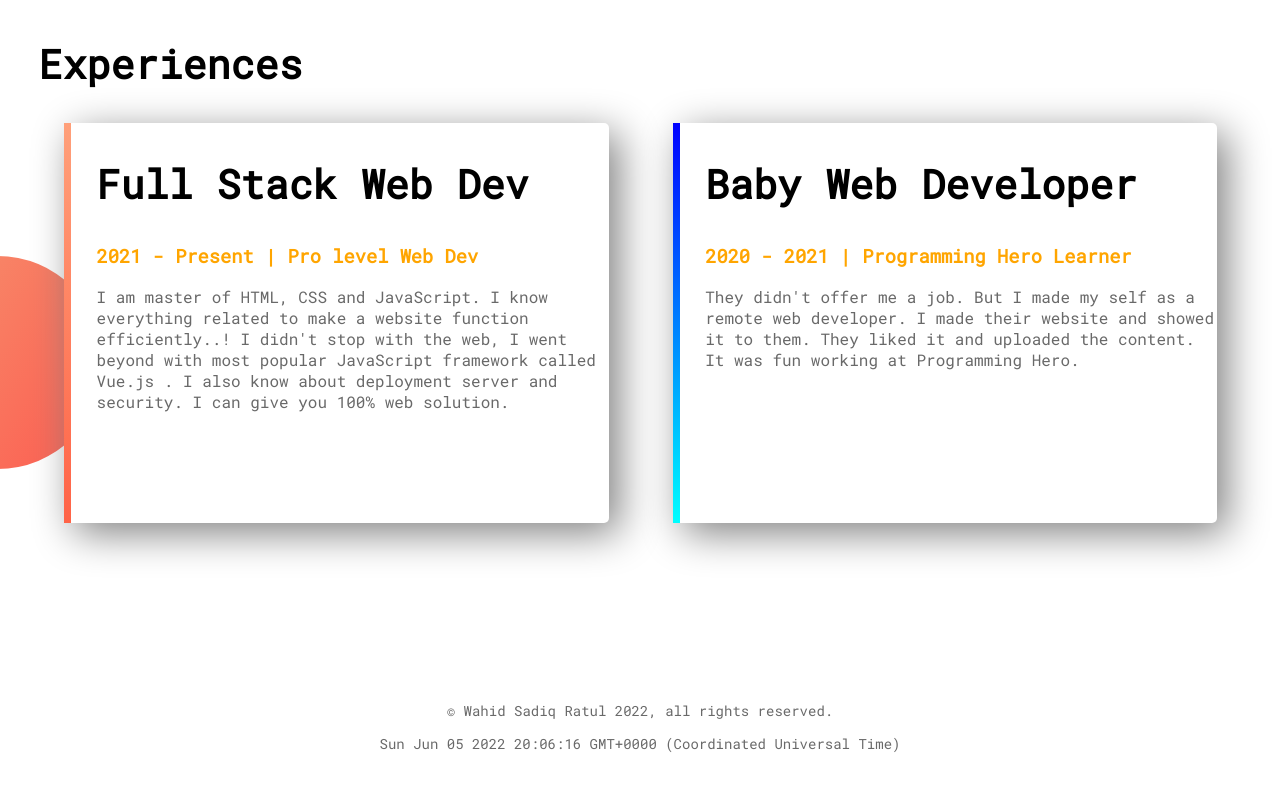
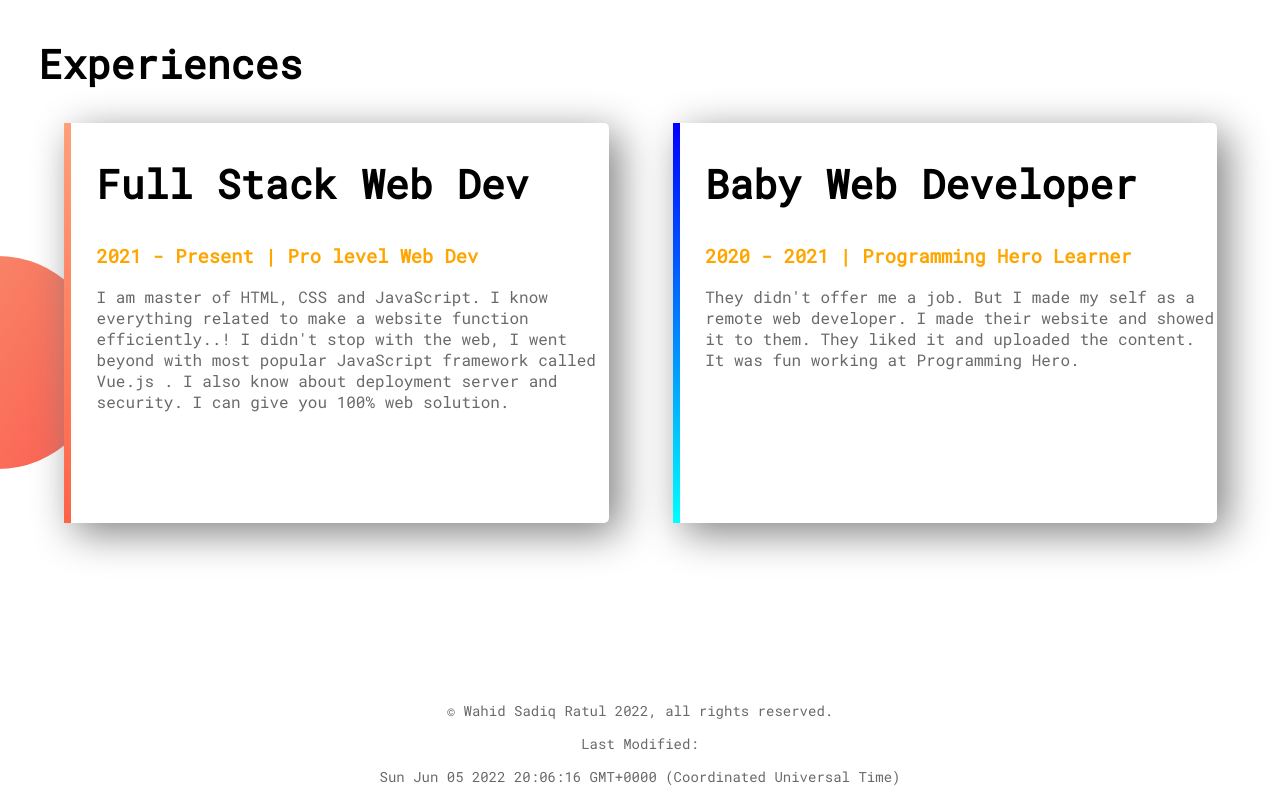
Before and after one commit to Ratul-netizen/portfolio, a plain HTML site: page index.html in a window 1280 px wide. Shown: the part 1412-2212 px from the top of the page. Before the commit the page ends 2179 px from the top, so only its background shows below. Drawn offline with Linux system fonts and the light colour scheme.

Commit message:
Js update

```diff
--- a/index.html
+++ b/index.html
@@ -82,6 +82,7 @@
     </section>
     <footer>
         <p>© Wahid Sadiq Ratul 2022, all rights reserved.</p>
+        <p>Last Modified:</p>
         <p id="tracker"></p>
         <script>
             const date = new Date(document.lastModified);
```
